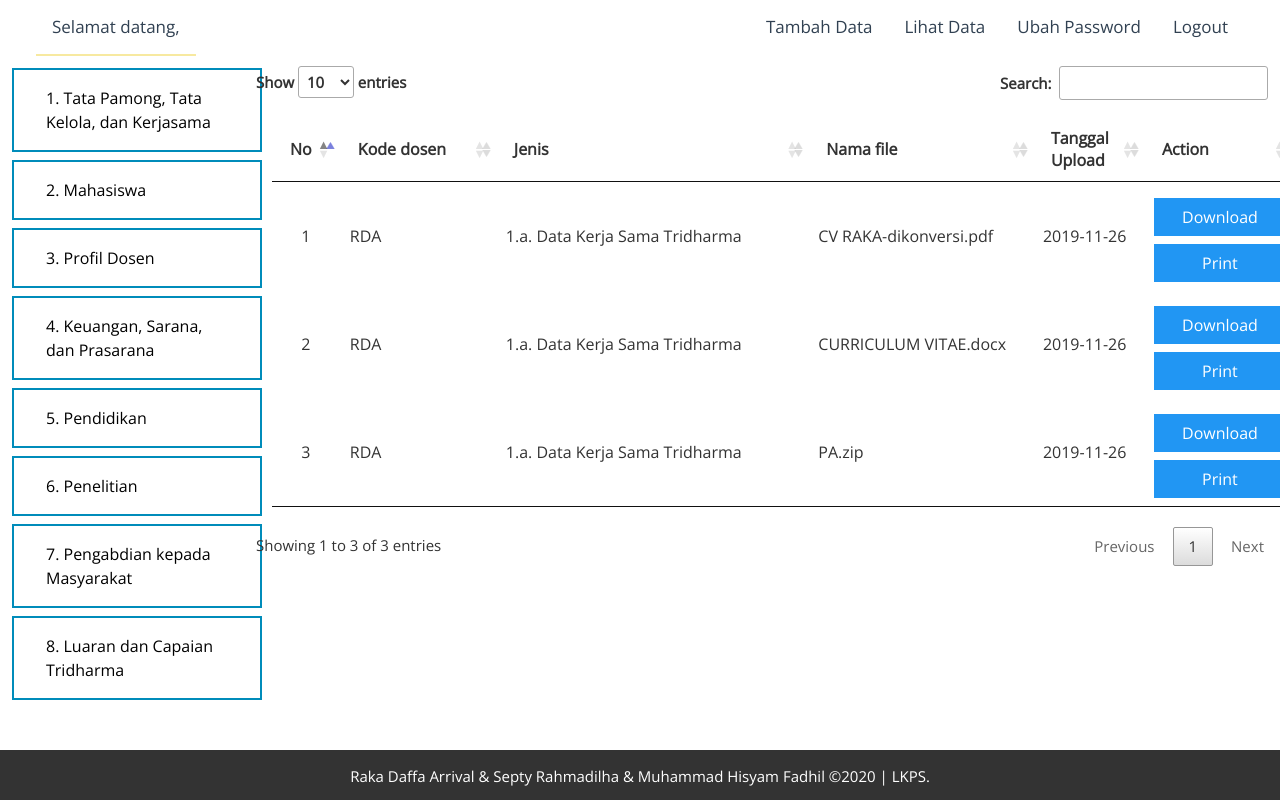
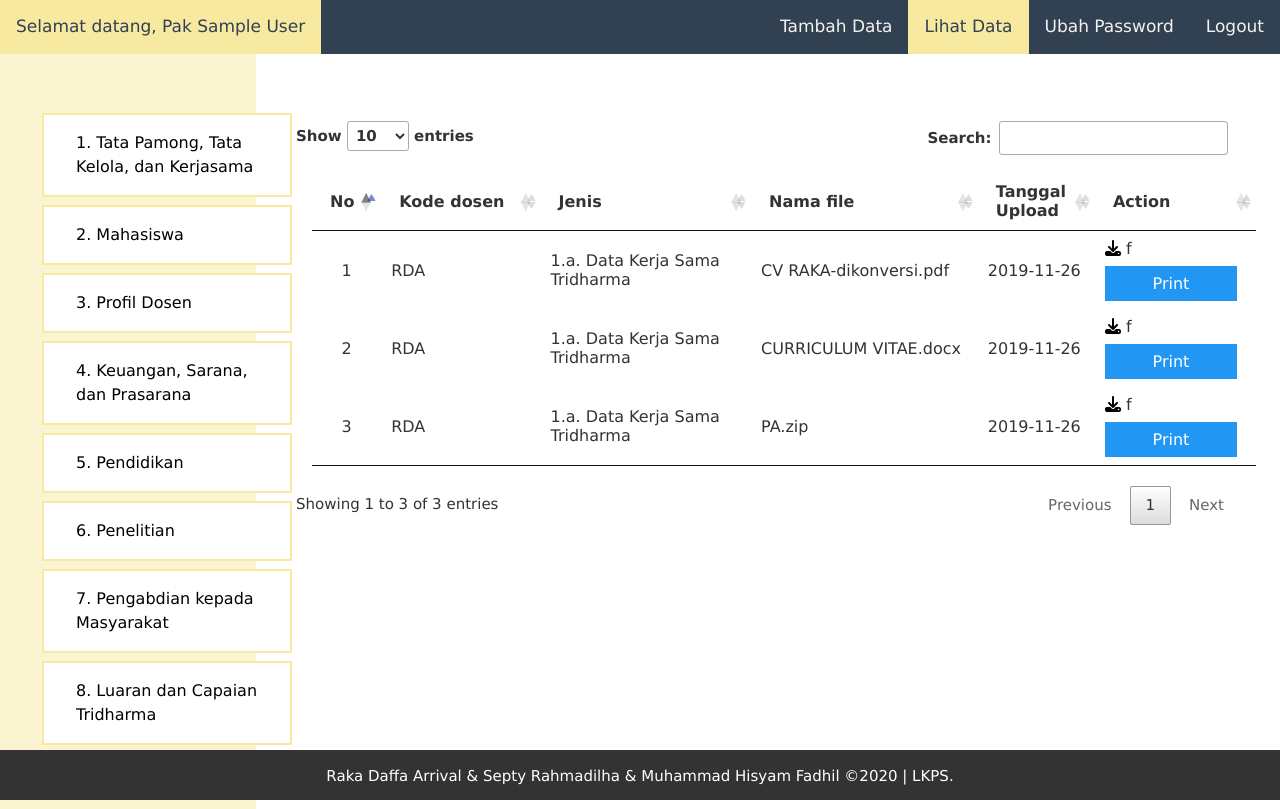
Before and after one commit to larasn6706174044/lkps-rpla, a PHP site: page /tampildata.php?error=1 in a window 1280 px wide. Run offline with PHP 8.4, Linux system fonts and the light colour scheme; the visitor is signed in with stand-in values (Sample User, id 1); data comes from the database, SQL or seed files in the repository; some libraries are stand-ins or nearby versions.

Commit message:
Mengganti ikon pada layout tampil data

```diff
--- a/css/file.css
+++ b/css/file.css
@@ -303,12 +303,7 @@ input[type="submit"]:hover {
   padding: 15px;
 }
 
-.output {
-  width: 20%;
-  margin: 0 auto;
-  float: left;
-  padding: 10px;
-}
+
 .right_side {
   width: 100%;
   background-color: aqua;
--- a/dataTable.php
+++ b/dataTable.php
@@ -1,5 +1,7 @@
 <link rel="stylesheet" type="text/css" href="css/datatables.css"/>
 <link rel="stylesheet" href="https://www.w3schools.com/w3css/4/w3.css">
+<link href="//netdna.bootstrapcdn.com/font-awesome/3.2.1/css/font-awesome.css" rel="stylesheet">
+<script src="https://kit.fontawesome.com/a076d05399.js"></script>
 <style>
     .w3-btn{
         width:100px;
@@ -32,18 +34,17 @@ echo "<table id='table-data' style='margin:16px;'>
         echo "<tr>";
             echo "<td align=center style='width:50px;'>$i</td>";
             echo "<td style='width:200px;'>$data[1]</td>";
-            echo "<td style='width:500px;'>$data[2]</td>";
+            echo "<td style='width:300px;'>$data[2]</td>";
             echo "<td style='width:300px;'>$data[3]</td>";
             echo "<td style='width:100px;'>$data[4]</td>";
-            echo "<td style='width:100px;'>";
+            echo "<td style='width:150px;'>";
             if($data[1] == $_SESSION['kode_dosen']){
-                echo "<a href='download.php?file_id=$data[0]' class='w3-btn w3-blue'>Download</a>";
-                echo"<br>";
-                echo "<a href='delete.php?file_id=$data[0]' onclick='confirmation(event)' class='w3-btn w3-blue'>Delete</a>";
-                echo"<br>";
-                echo "<a href='print_data.php?file_id=$data[0]' target='_blank' class='w3-btn w3-blue'>Print</a>";
+                echo "<a href='download.php?file_id=$data[0]'><i class='fas fa-download' style='color: #000000; padding-right:10px; padding-left: 5px'></i></a>";
+
+                echo "<a href='delete.php?file_id=$data[0]' onclick='confirmation(event)'><i class='fas fa-trash' style='color: #000000; padding-right: 10px;'></i></a>";
+                echo "<a href='print_data.php?file_id=$data[0]'><i class='fas fa-print'style='color: #000000;'></i></a>";
             }else{
-                echo "<a href='download.php?file_id=$data[0]' class='w3-btn w3-blue'>Download</a>";
+                echo "<a href='download.php?file_id=$data[0]'><i class='fas fa-download' style='color: black'></i> f</a>";
                 echo"<br>";
                 echo "<a href='print_data.php?file_id=$data[0]' target='_blank' class='w3-btn w3-blue'>Print</a>";
             }
--- a/tampildata.php
+++ b/tampildata.php
@@ -20,10 +20,54 @@ if (isset($_SESSION['dosen_id'])) {
         <link rel="stylesheet" type="text/css" href="css/file.css">
         <link rel="stylesheet" type="text/css" href="https://cdn.datatables.net/v/dt/dt-1.10.20/datatables.min.css" />
         <link href="https://fonts.googleapis.com/css?family=Open+Sans|Roboto&display=swap" rel="stylesheet">
+        <link href="//netdna.bootstrapcdn.com/font-awesome/3.2.1/css/font-awesome.css" rel="stylesheet">
 
         <style>
             body{
-                font-family: 'Open Sans', 'Roboto'!important;
+                font-family: 'Open Sans', 'Roboto';
+            }
+            .but {
+                display: inline-block;
+                padding: 14px 16px;
+                text-decoration: none;
+                transition: 0.3s;
+                background-color: Transparent;
+                border: none;
+                cursor: pointer;
+                overflow: hidden;
+                outline: none;
+            }
+
+            .tampil {
+                background-color: #FFFFFF;
+                width: 100%;
+                position: absolute;
+                /*padding-bottom: 50px;*/
+                /*padding-left: 20px;*/
+                /*padding-right: 30px;*/
+                /*padding-top: 65px;*/
+
+            }
+
+            .output {
+                width: 20%;
+                position: relative;
+                padding-top: 55px;
+                padding-bottom: 60px;
+                padding-left: 40px;
+                float: left;
+                background-color: #fbf4d0;
+                border: 0px solid #fbf4d0;
+            }
+
+            .tampung {
+                width: 80%;
+                position: relative;
+                padding-top: 55px;
+                padding-bottom: 60px;
+                padding-left: 40px;
+                padding-right: 40px;
+                float: right;
             }
 
             footer {
@@ -136,6 +180,36 @@ if (isset($_SESSION['dosen_id'])) {
 
             .show {display: block;}
 
+            .topnav {
+                overflow: hidden;
+                background-color: #314152;
+
+            }
+
+            .topnav button, .topnav a {
+                float: right;
+                color: #f2f2f2;
+                text-align: center;
+                padding: 14px 16px;
+                text-decoration: none;
+                font-size: 17px;
+                transition:0.3s
+            }
+
+            .topnav a:hover, .but:hover:not(.aktif) {
+                background-color: #F7E9A0;
+                color: #314152;
+            }
+
+            .but.aktif{
+                background-color: #F7E9A0;
+            }
+
+            .topnav a.active {
+                background-color: #F7E9A0;
+                color: #314152;
+
+            }
             .buttonfilter {
                 width: 250px;
                 background-color: #4CAF50;
@@ -154,19 +228,34 @@ if (isset($_SESSION['dosen_id'])) {
             .buttonfilterHov {
                 background-color: white;
                 color: black;
-                border: 2px solid #008CBA;
+                border: 2px solid #F7E9A0;
             }
 
             .buttonfilterHov:hover {
-                background-color: #008CBA;
-                color: white;
+                background-color: #F7E9A0;
+                color: black;
             }
         </style>
     </head>
-    <body id="tampil-page">
-    <?php
-        include_once('template/header.php');
-    ?>
+    <body>
+    <div class="topnav">
+        <a href="logout.php">Logout</a>
+        <button type="button" class="but" data-toggle="modal" data-target="#myModal">Ubah Password</button>
+        <a  href="tampildata.php" class="active">Lihat Data</a>
+        <a href="dosen.php" >Tambah Data</a>
+        <a href=""" style="position:absolute;left:0px">Selamat datang,
+        <?php
+        if($_SESSION['kelamin']=='L') {
+            echo "Pak ".$_SESSION['nama_dosen'];
+        }
+
+        else if($_SESSION['kelamin']=='P') {
+            echo "Ibu ".$_SESSION['nama_dosen'];
+        }
+
+        ?>
+        </a>
+    </div>
 
     <div class="tampilData">
         <!--    membuat menu berada disebelah kiri  -->
```
